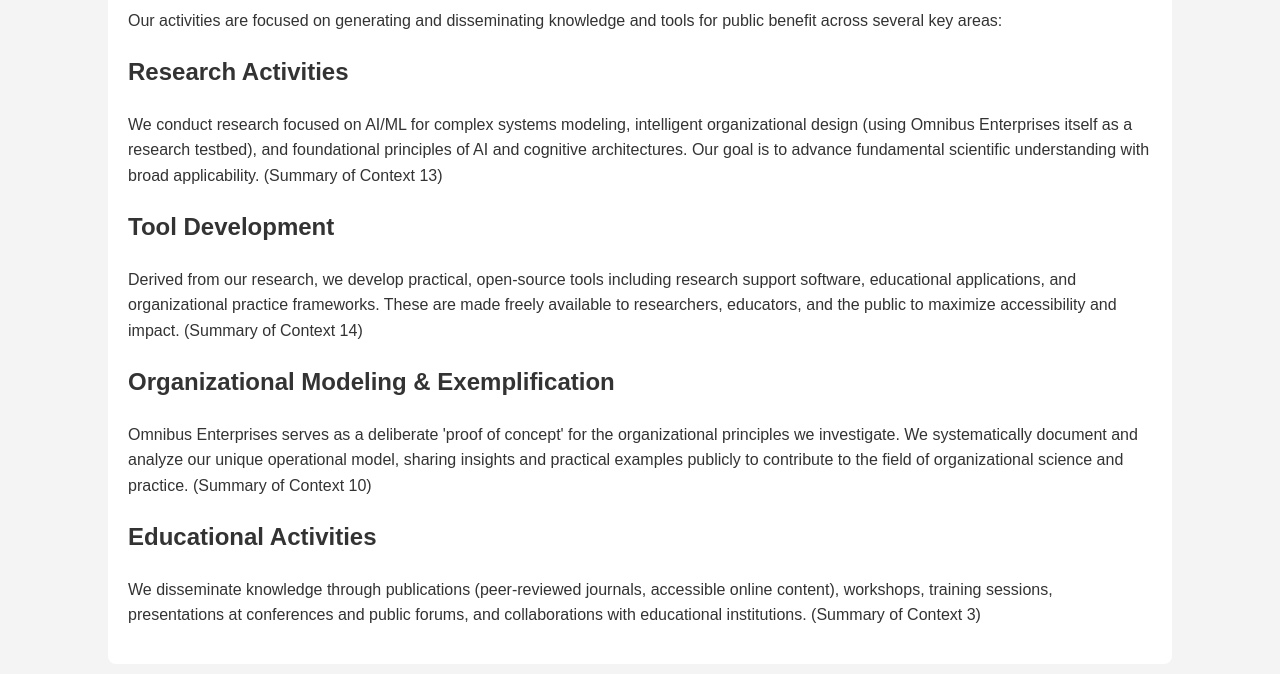
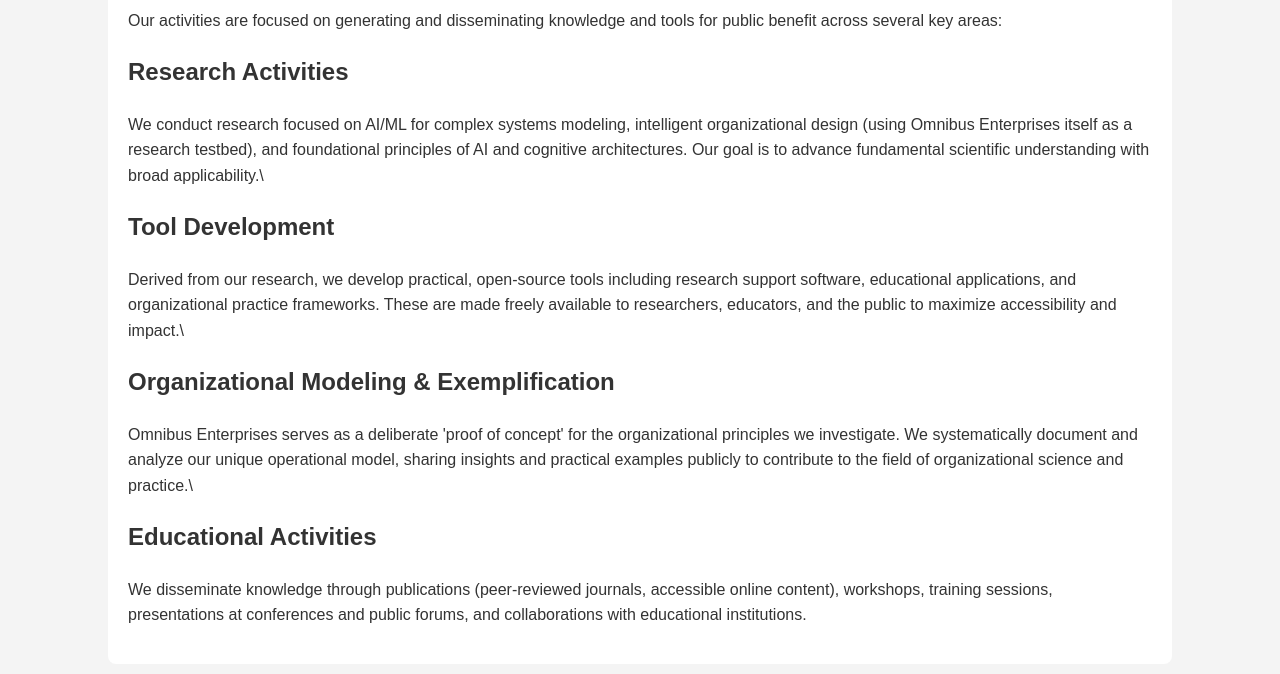
Before and after one commit to Darth-Omnibus/Omnibus-Enterprises-Prototype, a plain HTML site: page our_work.html in a window 1280 px wide. Shown: the part 278-952 px from the top of the page. Drawn offline with Linux system fonts and the light colour scheme.

Commit message:
Fix the our_work page

```diff
--- a/our_work.html
+++ b/our_work.html
@@ -31,16 +31,16 @@
         <p>Our activities are focused on generating and disseminating knowledge and tools for public benefit across several key areas:</p>
 
         <h2>Research Activities</h2>
-        <p>We conduct research focused on AI/ML for complex systems modeling, intelligent organizational design (using Omnibus Enterprises itself as a research testbed), and foundational principles of AI and cognitive architectures. Our goal is to advance fundamental scientific understanding with broad applicability. (Summary of Context 13)</p>
+        <p>We conduct research focused on AI/ML for complex systems modeling, intelligent organizational design (using Omnibus Enterprises itself as a research testbed), and foundational principles of AI and cognitive architectures. Our goal is to advance fundamental scientific understanding with broad applicability.\</p>
 
         <h2>Tool Development</h2>
-        <p>Derived from our research, we develop practical, open-source tools including research support software, educational applications, and organizational practice frameworks. These are made freely available to researchers, educators, and the public to maximize accessibility and impact. (Summary of Context 14)</p>
+        <p>Derived from our research, we develop practical, open-source tools including research support software, educational applications, and organizational practice frameworks. These are made freely available to researchers, educators, and the public to maximize accessibility and impact.\</p>
 
         <h2>Organizational Modeling & Exemplification</h2>
-        <p>Omnibus Enterprises serves as a deliberate 'proof of concept' for the organizational principles we investigate. We systematically document and analyze our unique operational model, sharing insights and practical examples publicly to contribute to the field of organizational science and practice. (Summary of Context 10)</p>
+        <p>Omnibus Enterprises serves as a deliberate 'proof of concept' for the organizational principles we investigate. We systematically document and analyze our unique operational model, sharing insights and practical examples publicly to contribute to the field of organizational science and practice.\</p>
 
         <h2>Educational Activities</h2>
-        <p>We disseminate knowledge through publications (peer-reviewed journals, accessible online content), workshops, training sessions, presentations at conferences and public forums, and collaborations with educational institutions. (Summary of Context 3)</p>
+        <p>We disseminate knowledge through publications (peer-reviewed journals, accessible online content), workshops, training sessions, presentations at conferences and public forums, and collaborations with educational institutions.</p>
     </div>
 
     <footer>
```
